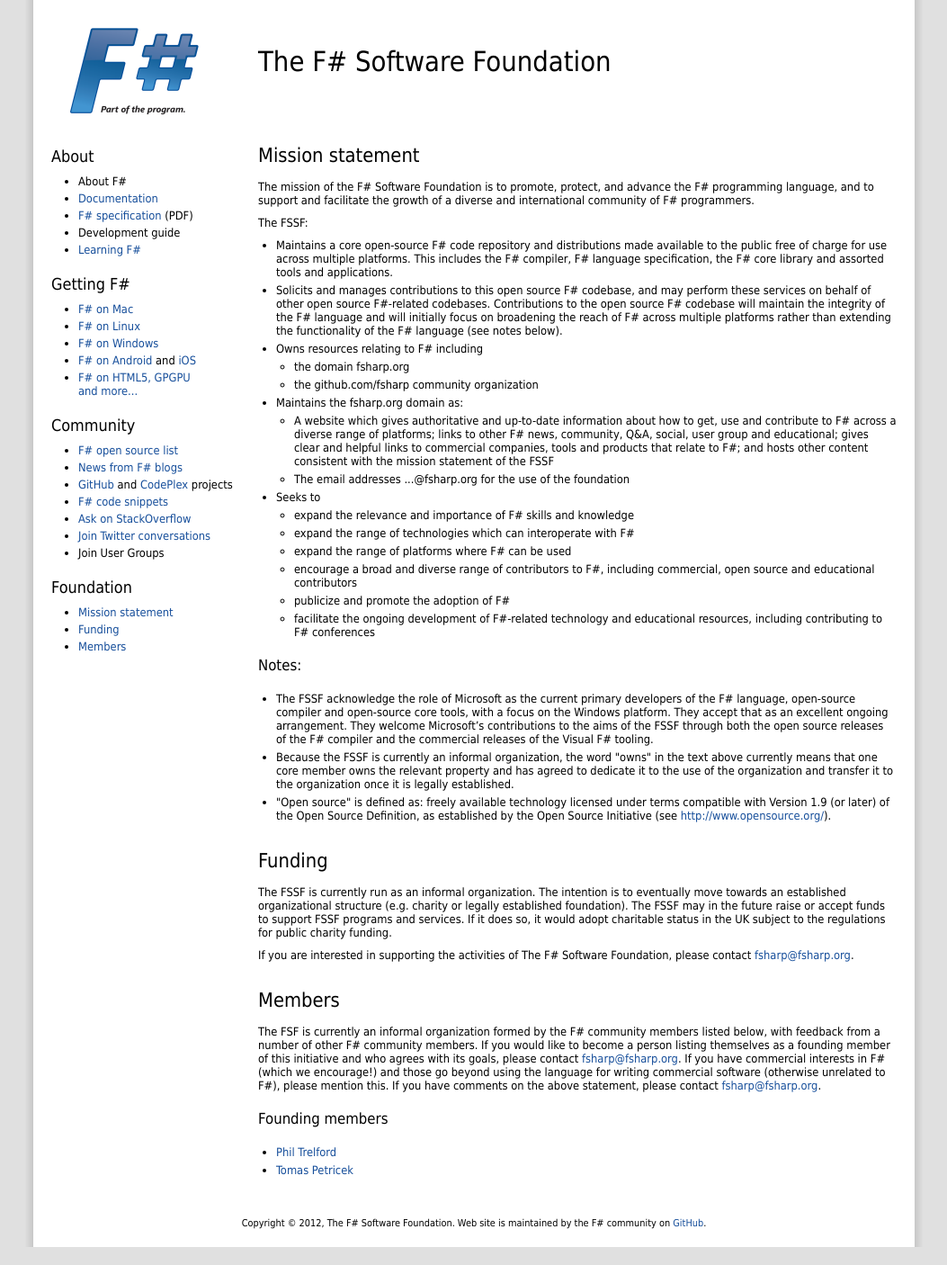
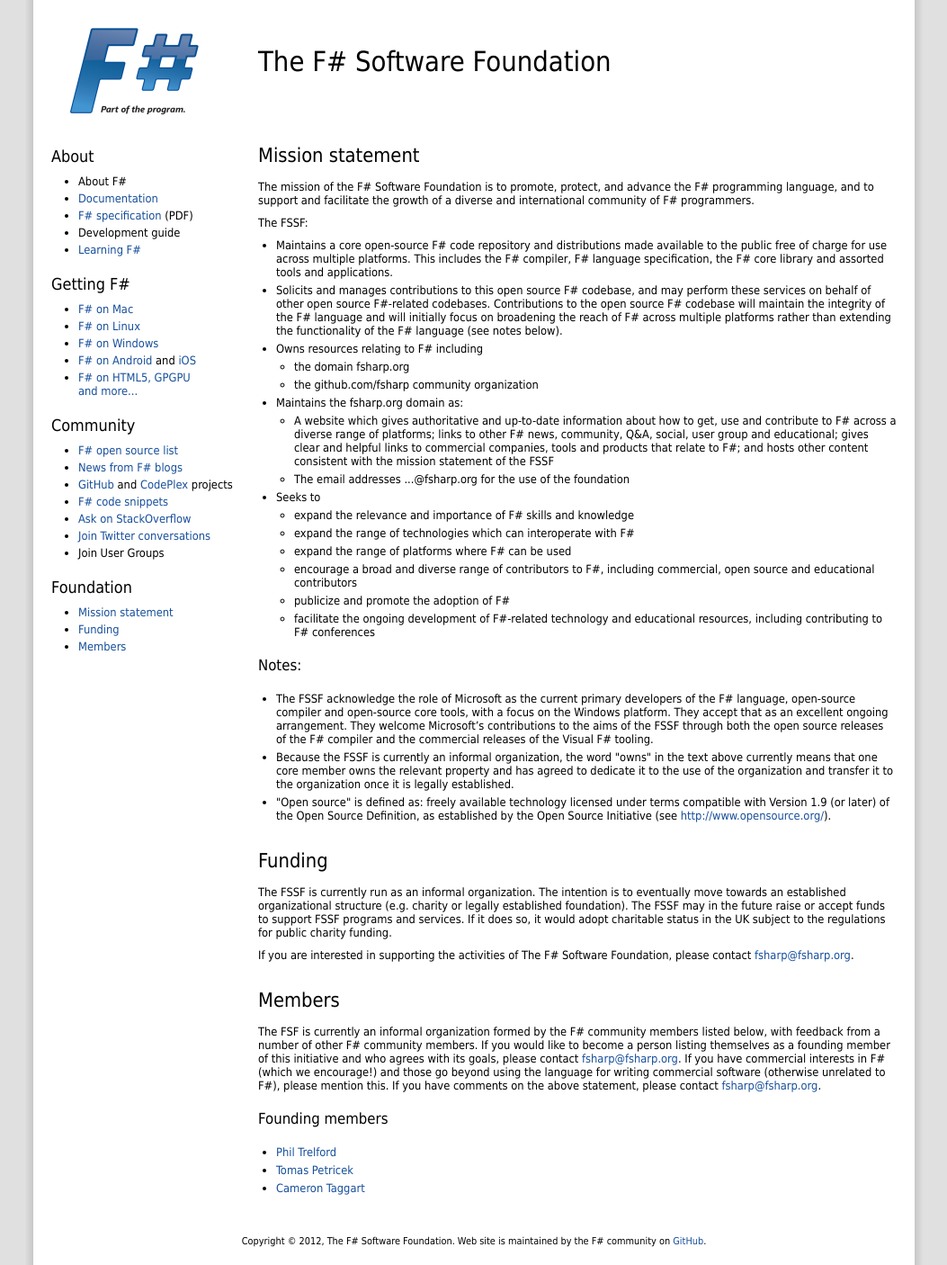
Before and after one commit to fsharp/fsharp.org, a Jekyll site: the page built from foundation.html, in a window 1280 px wide. Shown: the whole page at 90% size, without its empty margins (113-1166 px from the left). Built offline with Jekyll 4.4.1, drawn with Linux system fonts in a browser that asks for light colours; nearby versions of some CDN libraries; some web fonts are replaced; comment, search, counter and statistics services are not loaded.

Commit message:
adding Cameron Taggart as a member

```diff
--- a/foundation.html
+++ b/foundation.html
@@ -63,5 +63,6 @@
 <ul>
   <li><a href="http://trelford.com/blog/">Phil Trelford</a></li>
   <li><a href="http://tomasp.net">Tomas Petricek</a></li>
+  <li><a href="http://blog.ctaggart.com/">Cameron Taggart</a></li>
 </ul>
 </div>
```
